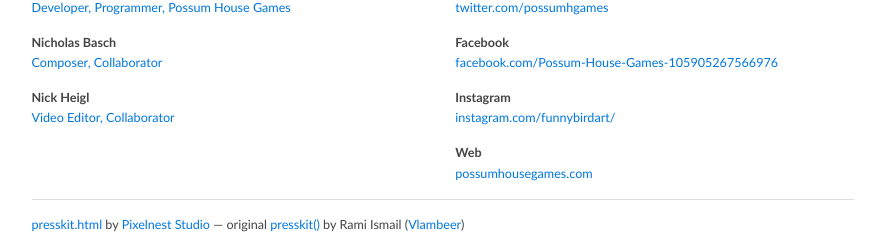
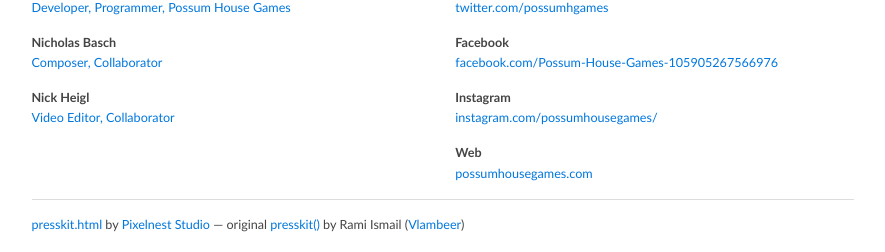
Before and after one commit to PossumHouseGames/possumhousegames.github.io, a Jekyll site: the page press/index.html, which Jekyll copies as it is, in a window 1280 px wide and 900 px high, scrolled down 2637 px. Shown: the part 645-897 px from the top of the window, without its empty margins (351-1236 px from the left). Built offline with Jekyll 4.4.1, drawn with Linux system fonts in a browser that asks for light colours.

Commit message:
Updating Instagram account info

```diff
--- a/_config.yml
+++ b/_config.yml
@@ -97,7 +97,7 @@
     #   url: "https://github.com/"
     - label: "Instagram"
       icon: "fab fa-fw fa-instagram"
-      url: "https://www.instagram.com/funnybirdart/"
+      url: "https://www.instagram.com/possumhousegames/"
     - label: "Youtube"
       icon: "fab fa-fw fa-youtube"
       url: "https://www.youtube.com/channel/UCbCQ7FJ-OSXulMFavJyKsPQ"
@@ -177,7 +177,7 @@
     #   url: "https://github.com/"
     - label: "Instagram"
       icon: "fab fa-fw fa-instagram"
-      url: "https://www.instagram.com/funnybirdart/"
+      url: "https://www.instagram.com/possumhousegames/"
     - label: "Youtube"
       icon: "fab fa-fw fa-youtube"
       url: "https://www.youtube.com/channel/UCbCQ7FJ-OSXulMFavJyKsPQ"
--- a/_data/authors.yml
+++ b/_data/authors.yml
@@ -8,7 +8,7 @@
   # steam: PossumHouse
   email: possumHgames@gmail.com
   # facebook: Possum-House-Games-105905267566976
-  # instagram: funnybirdart
+  # instagram: possumhousegames
   links:
     - label: "Website"
       icon: "fas fa-fw fa-link"
@@ -30,7 +30,7 @@
     #   url: "https://github.com/"
     - label: "Instagram"
       icon: "fab fa-fw fa-instagram"
-      url: "https://www.instagram.com/funnybirdart/"
+      url: "https://www.instagram.com/possumhousegames/"
     - label: "Youtube"
       icon: "fab fa-fw fa-youtube"
       url: "https://www.youtube.com/channel/UCbCQ7FJ-OSXulMFavJyKsPQ"
--- a/press/heavy-is-the-crown/index.html
+++ b/press/heavy-is-the-crown/index.html
@@ -294,8 +294,8 @@
                 <dd>
 
                   <a href="
-                  https://www.instagram.com/funnybirdart/
-                ">instagram.com/funnybirdart/</a>
+                  https://www.instagram.com/possumhousegames/
+                ">instagram.com/possumhousegames/</a>
                 </dd>
                 <dt>Web</dt>
 
--- a/press/index.html
+++ b/press/index.html
@@ -111,7 +111,7 @@
                   <a href="https://twitter.com/possumhgames">Twitter</a>
                 </dd>
                 <dd>
-                  <a href="https://www.instagram.com/funnybirdart/">Instagram</a>
+                  <a href="https://www.instagram.com/possumhousegames/">Instagram</a>
                 </dd>
                 <dd>
                   <a href="https://www.facebook.com/Possum-House-Games-105905267566976">Facebook Page</a>
@@ -276,8 +276,8 @@
                 <dd>
 
                   <a href="
-                  https://www.instagram.com/funnybirdart/
-                ">instagram.com/funnybirdart/</a>
+                  https://www.instagram.com/possumhousegames/
+                ">instagram.com/possumhousegames/</a>
                 </dd>
                 <dt>Web</dt>
 
--- a/press/shot-in-the-dark/index.html
+++ b/press/shot-in-the-dark/index.html
@@ -384,8 +384,8 @@
                 <dd>
 
                   <a href="
-                  https://www.instagram.com/funnybirdart/
-                ">instagram.com/funnybirdart/</a>
+                  https://www.instagram.com/possumhousegames/
+                ">instagram.com/possumhousegames/</a>
                 </dd>
                 <dt>Web</dt>
 
--- a/press/sword-and-the-slime/index.html
+++ b/press/sword-and-the-slime/index.html
@@ -407,8 +407,8 @@
                 <dd>
 
                   <a href="
-                  https://www.instagram.com/funnybirdart/
-                ">instagram.com/funnybirdart/</a>
+                  https://www.instagram.com/possumhousegames/
+                ">instagram.com/possumhousegames/</a>
                 </dd>
                 <dt>Web</dt>
 
```
